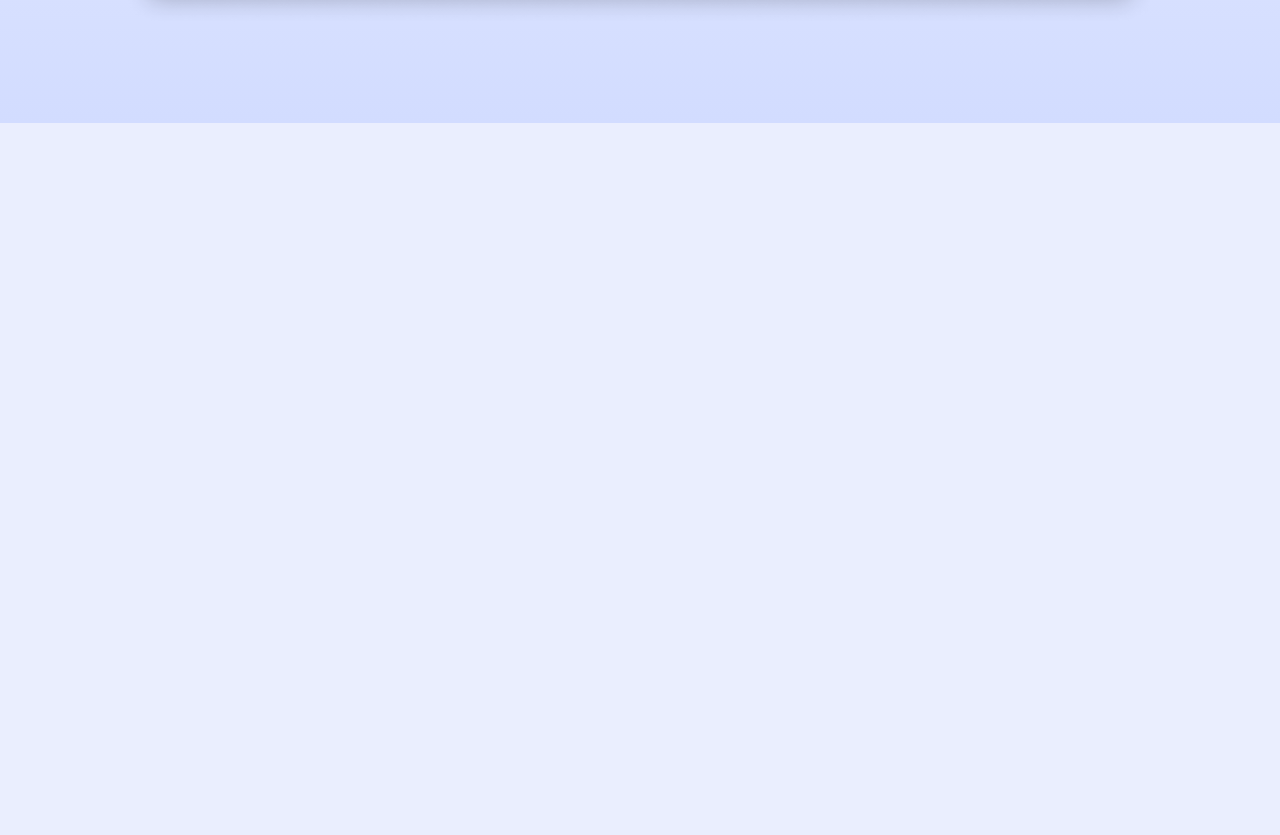
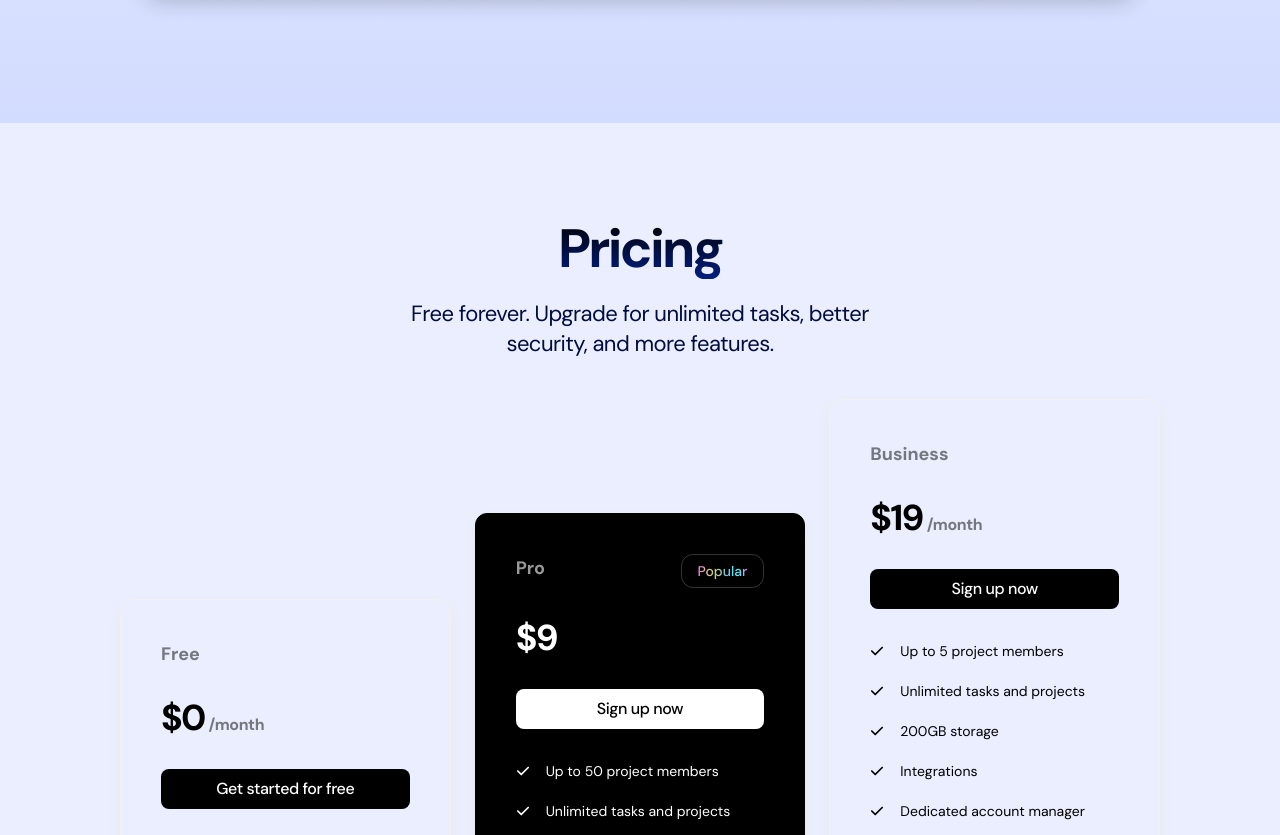
Before and after one commit to gsjoy24/light-sass, a Next.js app: page / in a window 1280 px wide. Shown: the part 1965-2800 px from the top of the page. Before the commit the page ends 2088 px from the top, so only its background shows below. Built offline with nearby package versions, Linux system fonts and the light colour scheme.

Commit message:
added pricing section

```diff
--- a/src/app/globals.css
+++ b/src/app/globals.css
@@ -18,4 +18,13 @@
 	.tag {
 		@apply text-sm inline-flex border border-[#222]/10 px-3 rounded-lg tracking-tight;
 	}
+	.section-heading {
+		@apply max-w-[540px] mx-auto;
+	}
+	.section-title {
+		@apply text-center text-3xl md:text-[54px] md:leading-[60px] font-bold tracking-tighter bg-gradient-to-b from-black to-[#001e80] text-transparent bg-clip-text;
+	}
+	.section-description {
+		@apply text-center text-[22px] leading-[30px] tracking-tight text-[#010d3e];
+	}
 }
--- a/src/app/page.tsx
+++ b/src/app/page.tsx
@@ -1,6 +1,7 @@
 import Header from '@/sections/Header';
 import Hero from '@/sections/Hero';
 import LogoTicker from '@/sections/LogoTicker';
+import Pricing from '@/sections/Pricing';
 import ProductShowcase from '@/sections/ProductShowcase';
 
 export default function Home() {
@@ -10,6 +11,7 @@ export default function Home() {
 			<Hero />
 			<LogoTicker />
 			<ProductShowcase />
+			<Pricing />
 		</>
 	);
 }
--- a/src/sections/Hero.tsx
+++ b/src/sections/Hero.tsx
@@ -15,7 +15,7 @@ const Hero = () => {
 			<div className='container'>
 				<div className='md:flex items-center'>
 					<div className='md:w-[478px]'>
-						<div className='tag'>Version 20.0 is here</div>
+						<div className='tag'>Version 2.0 is here</div>
 						<h1 className='text-5xl md:text-7xl font-bold tracking-tighter bg-gradient-to-b from-black to-[#001e80] text-transparent bg-clip-text mt-6'>
 							Pathway to productivity
 						</h1>
--- /dev/null
+++ b/src/sections/Pricing.tsx
@@ -0,0 +1,113 @@
+import { FaCheck } from 'react-icons/fa6';
+import { twMerge } from 'tailwind-merge';
+
+const pricingTiers = [
+	{
+		title: 'Free',
+		monthlyPrice: 0,
+		buttonText: 'Get started for free',
+		popular: false,
+		inverse: false,
+		features: [
+			'Up to 5 project members',
+			'Unlimited tasks and projects',
+			'2GB storage',
+			'Integrations',
+			'Basic support'
+		]
+	},
+	{
+		title: 'Pro',
+		monthlyPrice: 9,
+		buttonText: 'Sign up now',
+		popular: true,
+		inverse: true,
+		features: [
+			'Up to 50 project members',
+			'Unlimited tasks and projects',
+			'50GB storage',
+			'Integrations',
+			'Priority support',
+			'Advanced support',
+			'Export support'
+		]
+	},
+	{
+		title: 'Business',
+		monthlyPrice: 19,
+		buttonText: 'Sign up now',
+		popular: false,
+		inverse: false,
+		features: [
+			'Up to 5 project members',
+			'Unlimited tasks and projects',
+			'200GB storage',
+			'Integrations',
+			'Dedicated account manager',
+			'Custom fields',
+			'Advanced analytics',
+			'Export capabilities',
+			'API access',
+			'Advanced security features'
+		]
+	}
+];
+
+const Pricing = () => {
+	return (
+		<section className='py-24'>
+			<div className='container'>
+				<div className='section-heading'>
+					<h1 className='section-title'>Pricing</h1>
+					<p className='section-description mt-5'>
+						Free forever. Upgrade for unlimited tasks, better security, and more features.
+					</p>
+				</div>
+
+				<div className='flex flex-col lg:flex-row gap-6 items-center lg:items-end lg:justify-center'>
+					{pricingTiers.map(({ title, monthlyPrice, buttonText, popular, inverse, features }, index) => (
+						<div
+							key={index}
+							className={twMerge(
+								'p-10 border border-[#f1f1f1] rounded-xl shadow-[0_7px_14px_#eaeaea] max-w-sm w-full mt-10',
+								inverse === true && 'border-black bg-black text-white'
+							)}
+						>
+							<div className='flex justify-between'>
+								<h3 className={twMerge('text-lg font-bold text-black/50', inverse === true && 'text-white/60')}>
+									{title}
+								</h3>
+								{popular && (
+									<div className='inline-flex text-sm px-4 py-1.5 rounded-xl border border-white/20'>
+										<span className='bg-[linear-gradient(to_right,#dd7ddf,#e1cd86,#bbcb92,#71c2ef,#3bffff,#dd7ddf)] bg-clip-text text-transparent font-medium'>
+											Popular
+										</span>
+									</div>
+								)}
+							</div>
+							<div className='flex items-baseline gap-1 mt-[2rem]'>
+								<span className='text-4xl font-bold tracking-tighter leading-none'>${monthlyPrice}</span>
+								<span className='tracking-tight font-bold text-black/50'>/month</span>
+								<span></span>
+							</div>
+							<button
+								className={twMerge('btn btn-primary w-full mt-[2rem]', inverse === true && 'bg-white text-black')}
+							>
+								{buttonText}
+							</button>
+							<ul className='flex flex-col gap-5 mt-8'>
+								{features.map((feature, index) => (
+									<li key={index} className='text-sm flex items-center gap-4'>
+										<FaCheck /> {feature}
+									</li>
+								))}
+							</ul>
+						</div>
+					))}
+				</div>
+			</div>
+		</section>
+	);
+};
+
+export default Pricing;
--- a/src/sections/ProductShowcase.tsx
+++ b/src/sections/ProductShowcase.tsx
@@ -7,14 +7,12 @@ const ProductShowcase = () => {
 	return (
 		<section className='bg-gradient-to-b from-[#fff] to-[#d2dcff] py-24 overflow-hidden'>
 			<div className='container'>
-				<div className='max-w-[540px] mx-auto'>
+				<div className='section-heading'>
 					<div className='flex justify-center'>
 						<div className='tag'>Boost your productivity</div>
 					</div>
-					<h2 className='text-center text-3xl md:text-[54px] md:leading-[60px] font-bold tracking-tighter bg-gradient-to-b from-black to-[#001e80] text-transparent bg-clip-text mt-5'>
-						A more effective way to track your progress
-					</h2>
-					<p className='text-center text-[22px] leading-[30px] tracking-tight text-[#010d3e] mt-5'>
+					<h2 className='section-title mt-5'>A more effective way to track your progress</h2>
+					<p className='section-description mt-5'>
 						Efficiently manage your projects, track progress, and collaborate with your team in real time. All in one
 						place.
 					</p>
```
Also changed, not shown: 1 other file (tests, documents, lock files or other folders).
